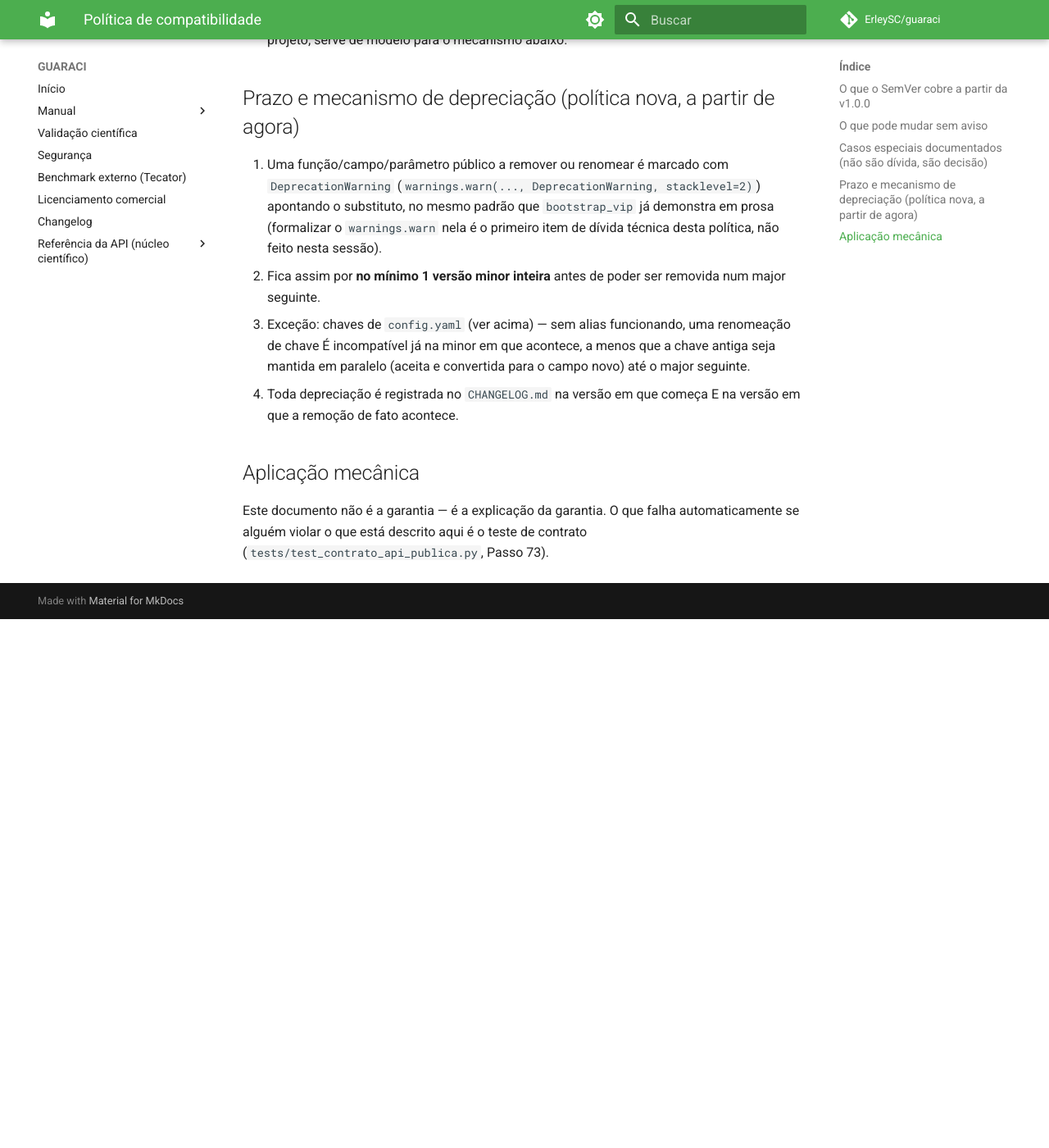
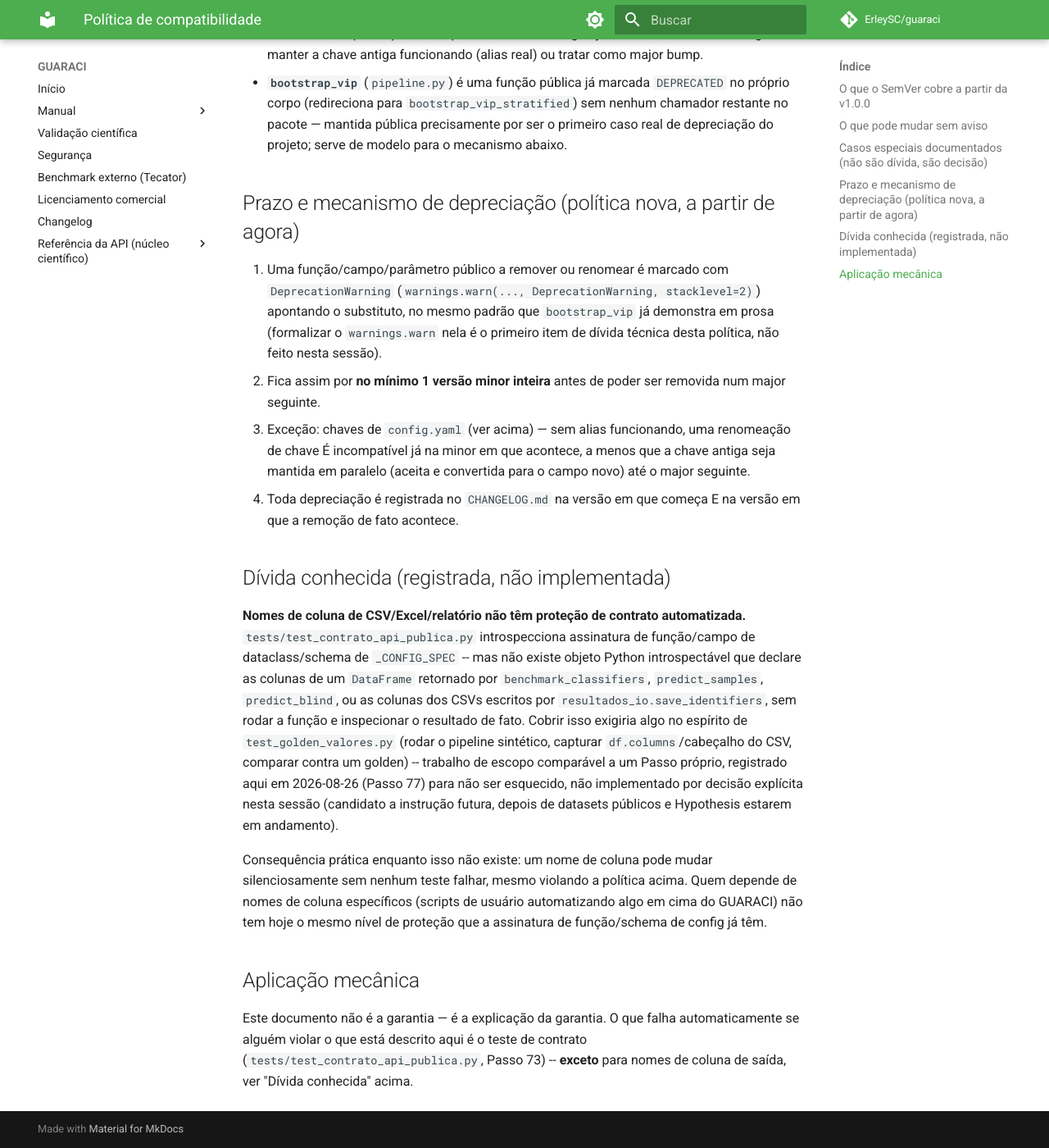
Before and after one commit to ErleySC/guaraci, an MkDocs documentation site: the page built from docs/COMPATIBILITY.md, in a window 1280 px wide and 1400 px high, scrolled down 1979 px. Shown: the whole window at 82% size. Built offline with MkDocs 1.6.1 and Material for MkDocs 9.7.7, drawn with Linux system fonts in a browser that asks for light colours; comment, search, counter and statistics services are not loaded; before the commit the page ends 2734 px from its top, so only the background shows below that; some of the changed text lies outside the part shown.

Commit message:
docs(bloco-b): registra formalmente a divida de cobertura de colunas CSV/Excel
Passo 77. tests/test_contrato_api_publica.py ja documentava a limitacao
no proprio arquivo (Passo 73); agora tambem em docs/COMPATIBILITY.md,
com secao "Divida conhecida" dedicada -- deixa explicito que a POLITICA
cobre nomes de coluna (mudar sem depreciacao e' incompativel, mesma
regra do resto), mas SEM protecao automatizada hoje. Registrado tambem
em PROGRESSO.md (fora do repo). Nao implementado por decisao explicita
-- candidato a instrucao futura, depois de datasets publicos/Hypothesis.

```diff
--- a/docs/COMPATIBILITY.md
+++ b/docs/COMPATIBILITY.md
@@ -27,7 +27,14 @@ disso. Concretamente:
 - **Esquema de `config.yaml`**: as chaves listadas em `_CONFIG_SPEC`
   (`config_io.py`) — nome da chave, tipo, opções válidas, min/max.
 - **Nomes de coluna de saída** (CSV/Excel/relatório) gerados pelas
-  funções de `resultados_io.py`/`predicao.py`/`reports.py`.
+  funções de `resultados_io.py`/`predicao.py`/`reports.py` -- cobertos
+  pela POLÍTICA (mudar um nome de coluna sem depreciação é incompatível,
+  mesma regra de tudo acima), mas **sem proteção automatizada hoje** --
+  ver "Dívida conhecida" abaixo. É a superfície mais provável de ser
+  consumida por scripts de usuário automatizando algo em cima do
+  GUARACI (ex.: um script que lê `resumo_modelo.txt`/CSV de saída por
+  nome de coluna), então a política vale igual mesmo sem o teste --
+  só não há alarme automático se alguém violar sem querer.
 - **Códigos de saída da CLI** (`guaraci` como comando): `0` sucesso,
   `1` erro de execução, `2` uso incorreto — contrato já documentado no
   próprio `--help` do programa (`guaraci.py:_TEXTO_AJUDA`).
@@ -99,8 +106,32 @@ por `tests/test_fachada_reexport.py`.
 4. Toda depreciação é registrada no `CHANGELOG.md` na versão em que
    começa E na versão em que a remoção de fato acontece.
 
+## Dívida conhecida (registrada, não implementada)
+
+**Nomes de coluna de CSV/Excel/relatório não têm proteção de contrato
+automatizada.** `tests/test_contrato_api_publica.py` introspecciona
+assinatura de função/campo de dataclass/schema de `_CONFIG_SPEC` -- mas
+não existe objeto Python introspectável que declare as colunas de um
+`DataFrame` retornado por `benchmark_classifiers`, `predict_samples`,
+`predict_blind`, ou as colunas dos CSVs escritos por
+`resultados_io.save_identifiers`, sem rodar a função e inspecionar o
+resultado de fato. Cobrir isso exigiria algo no espírito de
+`test_golden_valores.py` (rodar o pipeline sintético, capturar
+`df.columns`/cabeçalho do CSV, comparar contra um golden) -- trabalho de
+escopo comparável a um Passo próprio, registrado aqui em 2026-08-26
+(Passo 77) para não ser esquecido, não implementado por decisão
+explícita nesta sessão (candidato a instrução futura, depois de
+datasets públicos e Hypothesis estarem em andamento).
+
+Consequência prática enquanto isso não existe: um nome de coluna pode
+mudar silenciosamente sem nenhum teste falhar, mesmo violando a
+política acima. Quem depende de nomes de coluna específicos (scripts de
+usuário automatizando algo em cima do GUARACI) não tem hoje o mesmo
+nível de proteção que a assinatura de função/schema de config já têm.
+
 ## Aplicação mecânica
 
 Este documento não é a garantia — é a explicação da garantia. O que
 falha automaticamente se alguém violar o que está descrito aqui é o
-teste de contrato (`tests/test_contrato_api_publica.py`, Passo 73).
+teste de contrato (`tests/test_contrato_api_publica.py`, Passo 73) --
+**exceto** para nomes de coluna de saída, ver "Dívida conhecida" acima.
```
